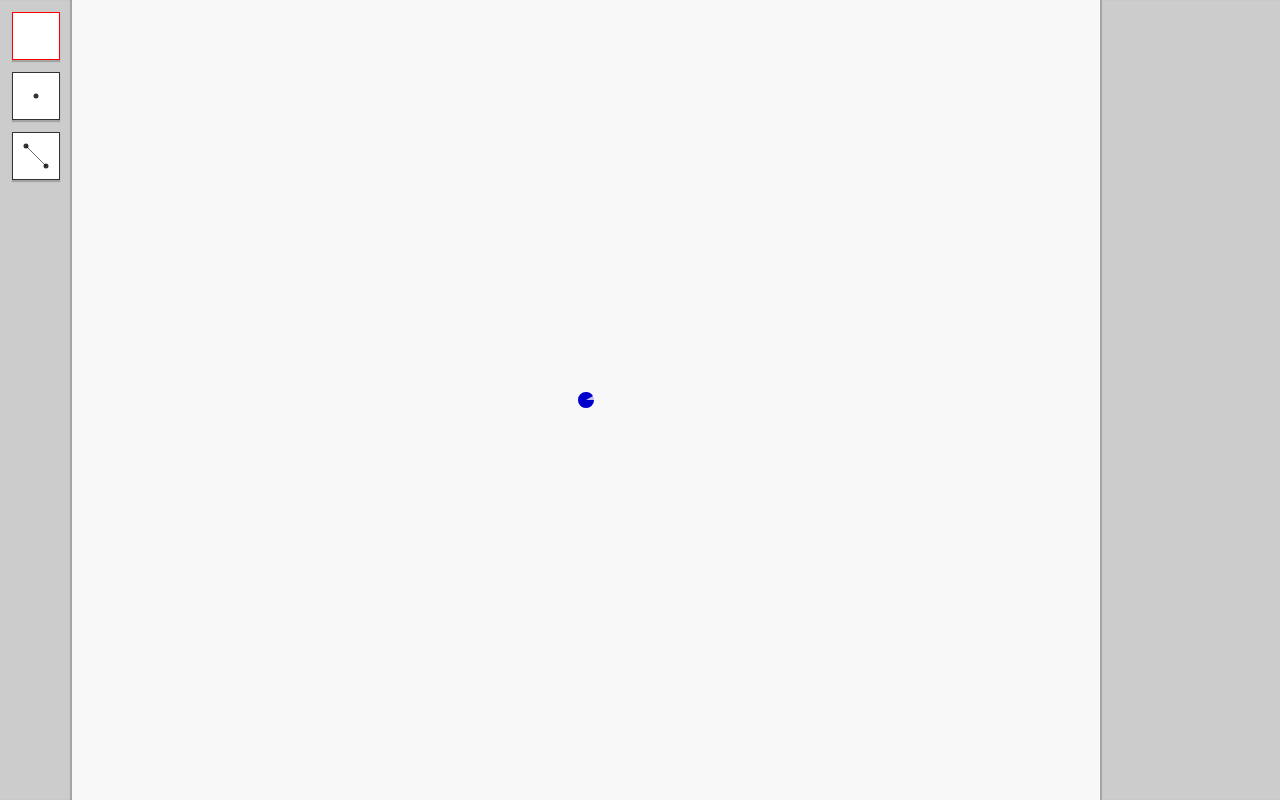
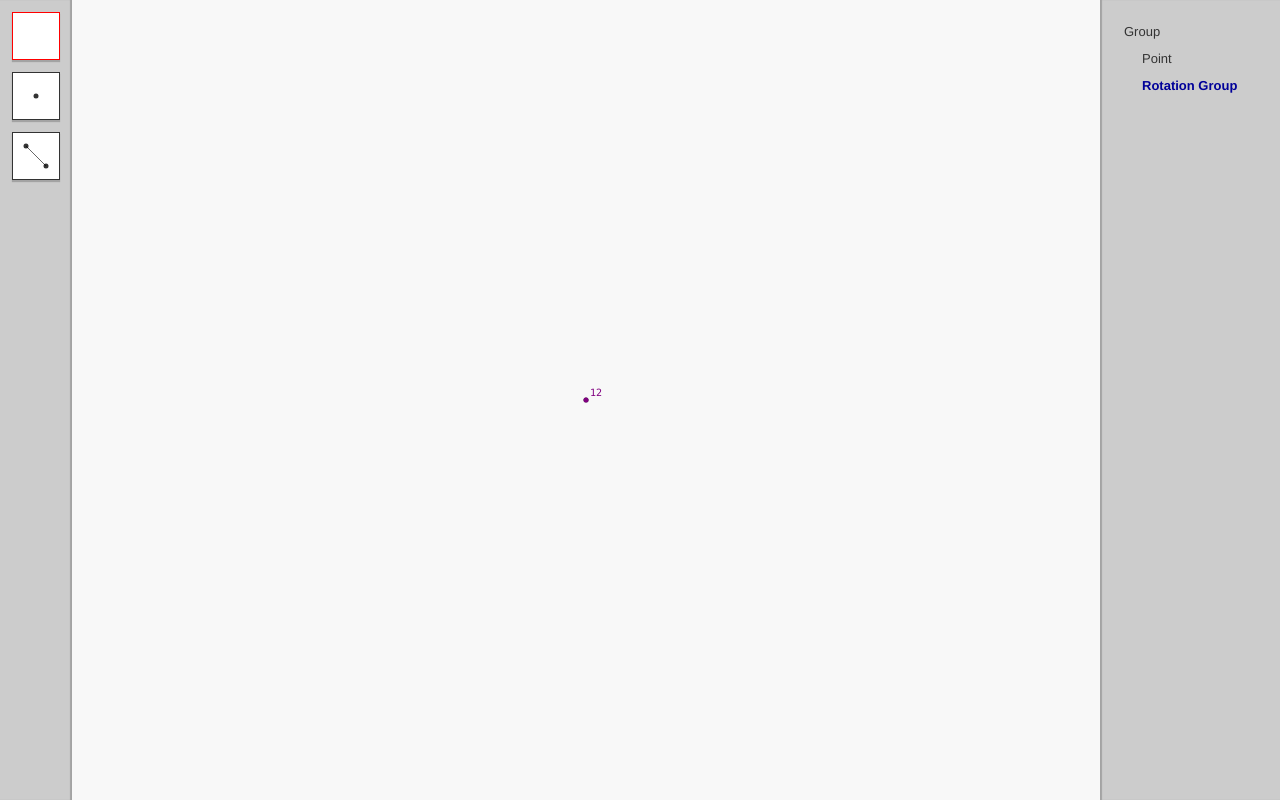
Before and after one commit to electronicwhisper/rotational-symmetry, a plain HTML site: page index.html in a window 1280 px wide. Drawn offline with Linux system fonts and the light colour scheme.

Commit message:
Can change context wreath with layer manager

```diff
--- a/index.html
+++ b/index.html
@@ -67,6 +67,10 @@ canvas {
 .layer-main {
 
 }
+.layer.context > .layer-main {
+  color: #009;
+  font-weight: bold;
+}
 .layer-children {
   padding-left: 18px;
 }
--- a/project.js
+++ b/project.js
@@ -13,6 +13,16 @@
     return App;
 
   })();
+
+  /*
+
+  A Canvas manages the quirks of the browser canvas element. It also keeps track
+  of the pan/zoom of the canvas by providing methods to convert from coordinate
+  spaces.
+
+  TODO: Move hit testing into Render.
+  */
+
 
   Canvas = (function() {
     function Canvas(el) {
@@ -86,34 +96,6 @@
       return this.ctx.stroke();
     };
 
-    Canvas.prototype.drawObject = function(object) {
-      if (object instanceof Geo.Point) {
-        return this.drawPoint(object);
-      } else if (object instanceof Geo.Line) {
-        return this.drawLine(object);
-      }
-    };
-
-    Canvas.prototype.drawPoint = function(point) {
-      point = this.workspaceToCanvas(point);
-      this.ctx.beginPath();
-      this.ctx.arc(point.x, point.y, 2.5, 0, Math.PI * 2);
-      this.ctx.fillStyle = "#333";
-      return this.ctx.fill();
-    };
-
-    Canvas.prototype.drawLine = function(line) {
-      var end, start;
-      start = this.workspaceToCanvas(line.start);
-      end = this.workspaceToCanvas(line.end);
-      this.ctx.beginPath();
-      this.ctx.moveTo(start.x, start.y);
-      this.ctx.lineTo(end.x, end.y);
-      this.ctx.strokeStyle = "#000";
-      this.ctx.lineWidth = 0.6;
-      return this.ctx.stroke();
-    };
-
     Canvas.prototype.isObjectNearPoint = function(object, canvasPoint) {
       if (object instanceof Geo.Point) {
         return this.isPointNearPoint(object, canvasPoint);
@@ -172,7 +154,7 @@
     };
 
     Editor.prototype.setupLayerManager = function() {
-      return this.layerManager = new LayerManager();
+      return this.layerManager = new LayerManager(this);
     };
 
     Editor.prototype.setupPalette = function() {
@@ -189,19 +171,18 @@
     };
 
     Editor.prototype.drawPaletteTool = function(toolName, canvasEl) {
-      var canvas, l, p1, p2;
+      var canvas, p1, p2;
       canvas = new Canvas(canvasEl);
       if (toolName === "Select") {
 
       } else if (toolName === "Point") {
-        return canvas.drawPoint(new Geo.Point(0, 0));
+        return Render.drawPoint(canvas, new Geo.Point(0, 0));
       } else if (toolName === "LineSegment") {
         p1 = new Geo.Point(-10, -10);
         p2 = new Geo.Point(10, 10);
-        l = new Geo.Line(p1, p2);
-        canvas.drawPoint(p1);
-        canvas.drawPoint(p2);
-        return canvas.drawLine(l);
+        Render.drawPoint(canvas, p1);
+        Render.drawPoint(canvas, p2);
+        return Render.drawLine(canvas, p1, p2);
       }
     };
 
@@ -243,7 +224,7 @@
 
     Editor.prototype.resize = function() {
       this.canvas.setupSize();
-      return this.draw();
+      return this.refresh();
     };
 
     Editor.prototype.workspacePosition = function(e) {
@@ -255,27 +236,27 @@
     Editor.prototype.canvasPointerDown = function(e) {
       e.preventDefault();
       this.tool.pointerDown(e);
-      return this.draw();
+      return this.refresh();
     };
 
     Editor.prototype.canvasPointerMove = function(e) {
       this.tool.pointerMove(e);
-      return this.draw();
+      return this.refresh();
     };
 
     Editor.prototype.canvasPointerUp = function(e) {
       this.tool.pointerUp(e);
-      return this.draw();
+      return this.refresh();
     };
 
     Editor.prototype.canvasPointerLeave = function(e) {
       this.tool.pointerLeave(e);
-      return this.draw();
+      return this.refresh();
     };
 
-    Editor.prototype.draw = function() {
+    Editor.prototype.refresh = function() {
       Render.render(this.canvas, this);
-      return this.layerManager.writeModelToDOM(this.model);
+      return this.layerManager.writeToDOM();
     };
 
     Editor.prototype.refsNearPointer = function(e) {
@@ -522,22 +503,52 @@
   })();
 
   LayerManager = (function() {
-    function LayerManager() {
+    function LayerManager(editor) {
+      this.editor = editor;
+      this.pointerdown = __bind(this.pointerdown, this);
       this.layersEl = document.querySelector("#layers");
+      this.domToModel_ = new WeakMap();
+      this.modelToDom_ = new WeakMap();
+      this.layersEl.addEventListener("pointerdown", this.pointerdown);
     }
 
-    LayerManager.prototype.writeModelToDOM = function(model) {
-      var els;
-      this.layersEl.innerHTML = "";
-      els = this.childrenToEls(model);
-      return this.layersEl.appendChild(els);
+    LayerManager.prototype.reset = function() {
+      this.domToModel_ = new WeakMap();
+      this.modelToDom_ = new WeakMap();
+      return this.layersEl.innerHTML = "";
+    };
+
+    LayerManager.prototype.pointerdown = function(e) {
+      var object, target;
+      target = e.target;
+      while (!(object = this.domToModel_.get(target))) {
+        target = target.parentNode;
+      }
+      if (object instanceof Model.Wreath) {
+        this.editor.contextWreath = object;
+        return this.editor.refresh();
+      }
+    };
+
+    LayerManager.prototype.writeToDOM = function() {
+      var contextEl, contextWreath, model, rootEl;
+      this.reset();
+      model = this.editor.model;
+      contextWreath = this.editor.contextWreath;
+      rootEl = this.objectToEl(model);
+      this.layersEl.appendChild(rootEl);
+      contextEl = this.modelToDom_.get(contextWreath);
+      return contextEl.classList.add("context");
     };
 
     LayerManager.prototype.objectToEl = function(object) {
       var el, html;
       html = "<div class=\"layer\">\n  <div class=\"layer-main\">" + object.name + "</div>\n  <div class=\"layer-children\"></div>\n</div>";
       el = makeElFromHTML(html);
-      return el.querySelector(".layer-children").appendChild(this.childrenToEls(object));
+      el.querySelector(".layer-children").appendChild(this.childrenToEls(object));
+      this.domToModel_.set(el, object);
+      this.modelToDom_.set(object, el);
+      return el;
     };
 
     LayerManager.prototype.childrenToEls = function(object) {
@@ -740,6 +751,10 @@
       }
     };
 
+    Ref.prototype.isEqual = function(otherRef) {
+      return this.path.isEqual(otherRef.path) && this.object === otherRef.object;
+    };
+
     return Ref;
 
   })();
@@ -751,6 +766,19 @@
 
     Path.prototype.prepend = function(step) {
       return new Ref.Path([step].concat(this.steps));
+    };
+
+    Path.prototype.isEqual = function(otherPath) {
+      var i, otherStep, step, _i, _len, _ref;
+      _ref = this.steps;
+      for (i = _i = 0, _len = _ref.length; _i < _len; i = ++_i) {
+        step = _ref[i];
+        otherStep = otherPath.steps[i];
+        if (!(step.wreath === otherStep.wreath && step.op === otherStep.op)) {
+          return false;
+        }
+      }
+      return true;
     };
 
     Path.prototype.globalToLocal = function(point) {
@@ -842,31 +870,20 @@
   };
 
   Render.drawRotationWreath = function(canvas, center, n, opts) {
-    var ctx;
+    var color, ctx;
     if (opts == null) {
       opts = {};
     }
     center = canvas.workspaceToCanvas(center);
     ctx = canvas.ctx;
+    color = "purple";
     ctx.save();
     ctx.beginPath();
-    ctx.arc(center.x, center.y, 8, 0, Math.PI * 2);
-    ctx.globalAlpha = 1;
-    ctx.fillStyle = "#fff";
+    ctx.arc(center.x, center.y, 2.5, 0, Math.PI * 2);
+    ctx.fillStyle = color;
     ctx.fill();
-    ctx.beginPath();
-    ctx.arc(center.x, center.y, 8, 0, Math.PI * 2);
-    ctx.globalAlpha = 0.25;
-    ctx.fillStyle = "#00c";
-    ctx.fill();
-    ctx.beginPath();
-    ctx.moveTo(center.x, center.y);
-    ctx.lineTo(center.x + 8, center.y);
-    ctx.arc(center.x, center.y, 8, 0, -Math.PI * 2 / n);
-    ctx.lineTo(center.x, center.y);
-    ctx.globalAlpha = 1;
-    ctx.fillStyle = "#00c";
-    ctx.fill();
+    ctx.font = "10px monaco";
+    ctx.fillText(n, center.x + 4, center.y - 4);
     return ctx.restore();
   };
 
```
Also changed, not shown: todo.txt, 6 other files.
